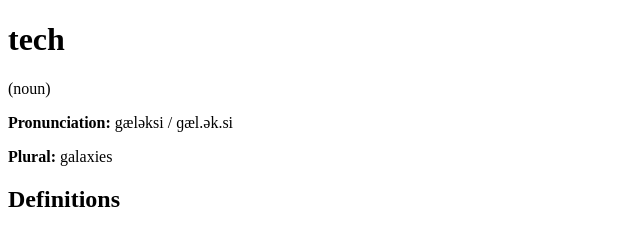
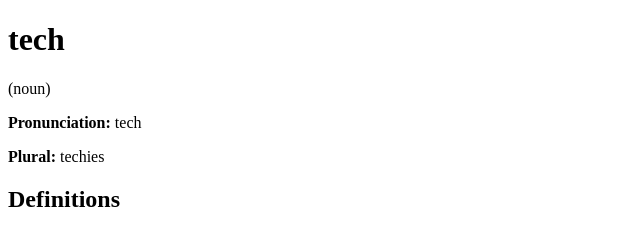
Before and after one commit to HelderBalbino/Dictionary-entry, a plain HTML site: page tech.html in a window 1280 px wide. Shown: the top 230 px of the page, 0-640 px from the left. Drawn offline with Linux system fonts and the light colour scheme.

Commit message:
Update tech.html with correct pronunciation and plural form

```diff
--- a/tech.html
+++ b/tech.html
@@ -10,9 +10,9 @@
 
 		<p>(noun)</p>
 
-		<p><strong>Pronunciation:</strong> gæləksi / ɡæl.ək.si</p>
+		<p><strong>Pronunciation:</strong> tech</p>
 
-		<p><strong>Plural:</strong> galaxies</p>
+		<p><strong>Plural:</strong> techies</p>
 
 		<h2>Definitions</h2>
 		<h3>1.</h3>
```
